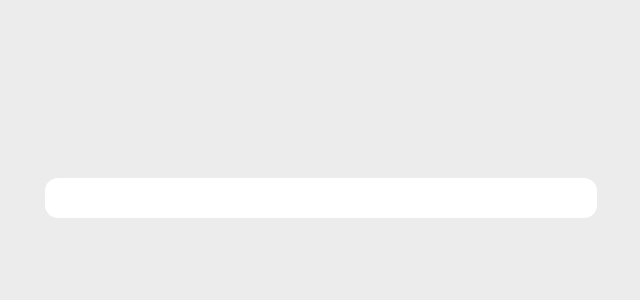
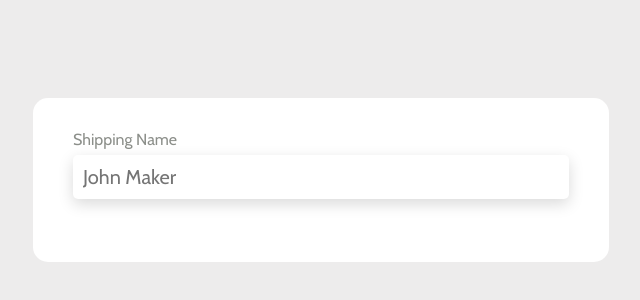
Before and after one commit to campbell-15/ecommerceReactStore, a React (Create React App) app: page /add-address in a window 1280 px wide. Shown: the part 220-520 px from the top of the page, without its empty margins (319-959 px from the left). Built offline with nearby package versions, Linux system fonts and the light colour scheme.

Commit message:
address page update

```diff
--- a/src/AddAddress.css
+++ b/src/AddAddress.css
@@ -13,3 +13,30 @@
         align-items: center;
         height: 100vh;
     }
+
+    .add-new-card-section {
+        width: Fixed 676px;
+        padding: 32px;
+        gap: 16px;
+        background-color: white;
+        color: black;
+        /* box-shadow: 0px 0px 5px 0px rgba(0, 0, 0, 0.5); */
+        border-radius: 15px;
+        margin: 5px;
+        top: 95px;
+        left: 382px;
+        display: flex;
+        flex-direction: column;
+        justify-content: left;
+        align-items: left;
+        opacity: 0px;
+    }
+
+
+    .Label {
+        color: rgba(26, 31, 22, 0.50);
+        font-size: 16px;
+        font-family: Cabin;
+        font-weight: 400;
+        word-wrap: break-word;
+    }
--- a/src/AddAddress.jsx
+++ b/src/AddAddress.jsx
@@ -9,6 +9,13 @@ const AddAddress = () => {
         <div className="add-address-container">
              <div className="add-new-card-section">
              <form>
+
+             <div className="form-group">
+                   <label className='Label'>Shipping Name </label>
+                    <div className="InputArea">
+                    <input  className='Placeholder'  type="text" name="cardholderName"  placeholder='John Maker'required/>
+                    </div>
+            </div>
 
 
 
```
